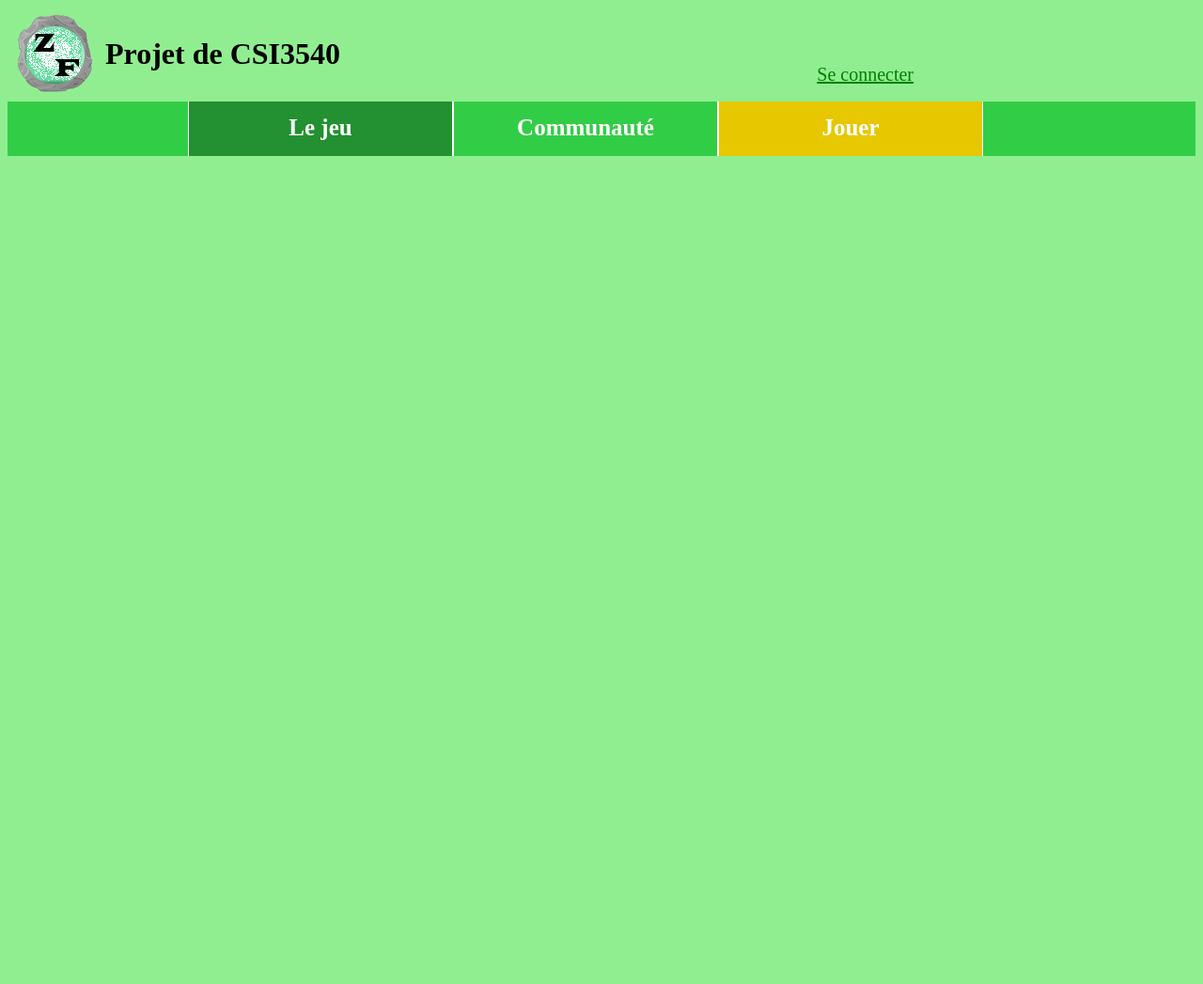
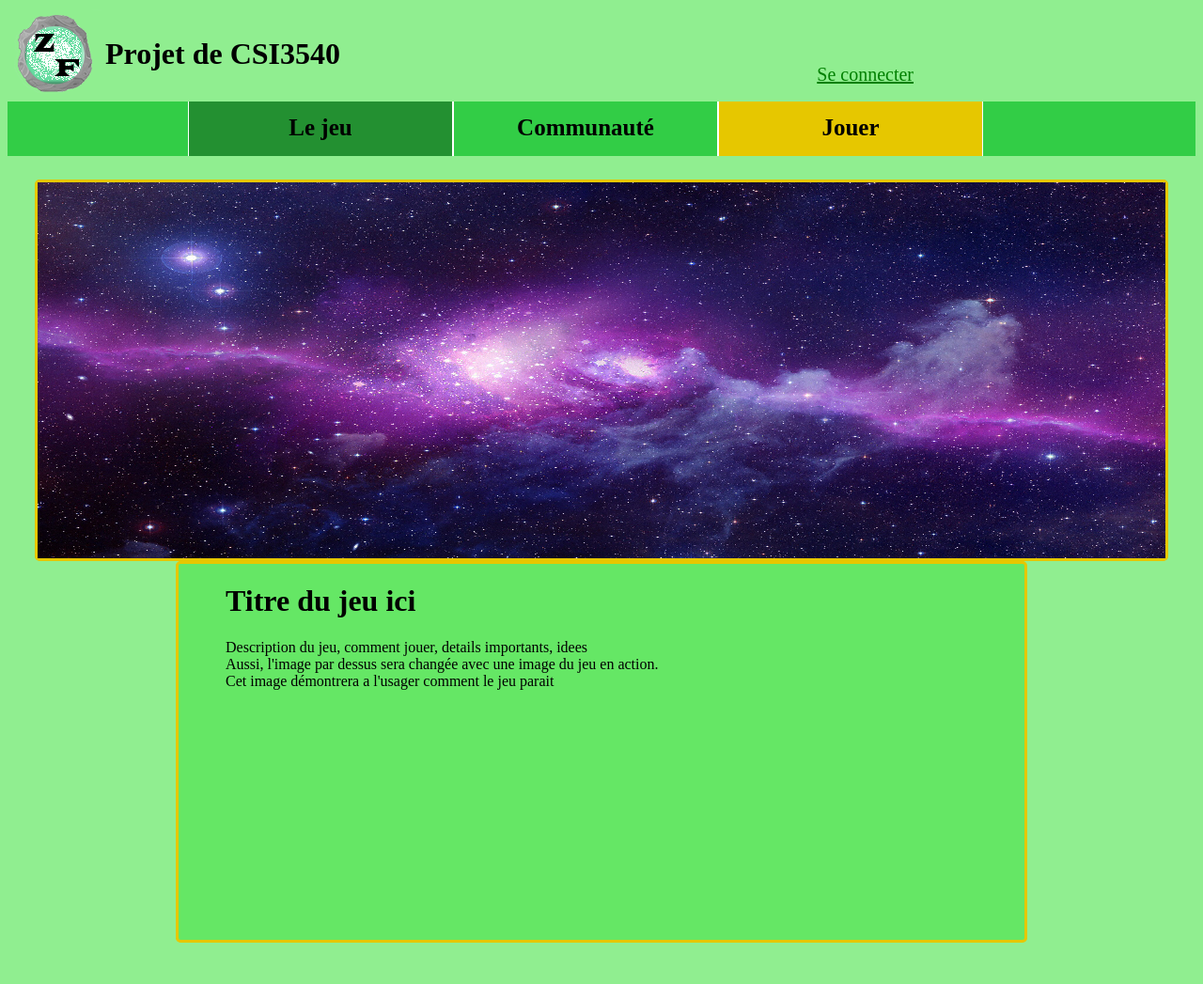
Before and after one commit to paquzach/CSI3540_Projet_ZP_FT, a PHP site: page /home.html in a window 1280 px wide. Shown: the whole page at 94% size. Before the commit the page ends 166 px from the top, so only its background shows below. Run offline with PHP 8.4, Linux system fonts and the light colour scheme.

Commit message:
Changements a la page principale

```diff
--- a/F&Z/home.html
+++ b/F&Z/home.html
@@ -27,6 +27,22 @@
 </div>
 </ul>
 
+<div style="width: 1200px; height:400px ; margin:auto; border: 3px solid #e6c700; border-radius: 5px;">
+	<img src="pictures/gameImage.jpg" alt="Image du jeu" height="400px" width="1200px">
+</div>
+
+<div style="width: 900px; height:400px ; margin:auto; border: 3px solid #e6c700; border-radius: 5px; background-color: #65e765;">
+	<div style="margin-left:50px;">
+		<h1>Titre du jeu ici</h1>
+		<p>Description du jeu, comment jouer, details importants, idees<br>
+		Aussi, l'image par dessus sera chang&eacute;e avec une image du jeu en action. <br>
+		Cet image d&eacute;montrera a l'usager comment le jeu parait
+		</p>
+	</div>
+</div>
+
+<br>
+<br>
 
 </body>
 </html>
--- a/F&Z/style.css
+++ b/F&Z/style.css
@@ -82,7 +82,7 @@ li
 li a, .dropbtn
 {
 	display: inline-block;
-	color: white;
+	color: black;
 	text-align: center;
 	padding: 14px 60px;
 	width: 160px;
@@ -92,7 +92,7 @@ li a, .dropbtn
 
 li a:hover, .dropdown:hover .dropbtn
 {
-	background-color: #966f33 !important;
+	background-color: #d2691e !important;
 }
 
 li.dropdown {
@@ -114,7 +114,8 @@ li.dropdown {
     text-decoration: none;
     display: block;
     text-align: left;
-    width: 360px;
+    width: 280px;
+    border-top: 1px solid white;
 }
 
 .dropdown-content a:hover
@@ -137,5 +138,4 @@ a.login
 }
 
 
-
 </style>
```
Also changed, not shown: F&Z/pictures/gameImage.jpg (added).
